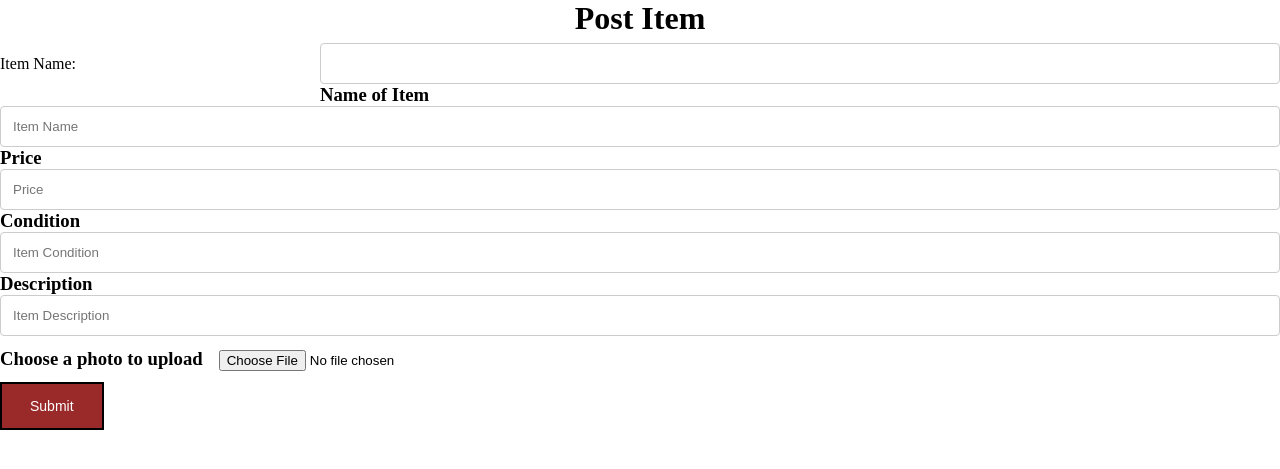
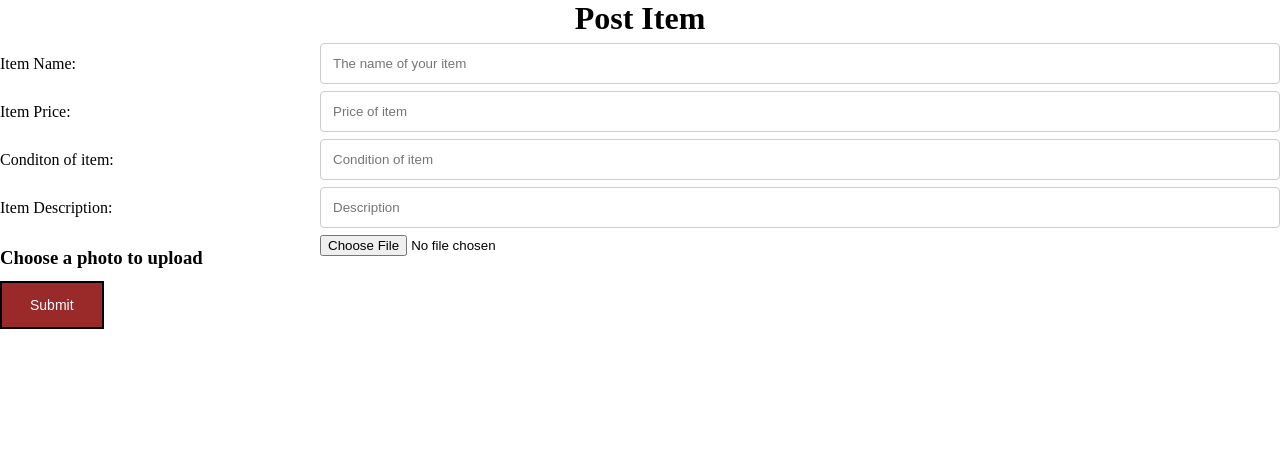
Before and after one commit to alisonkim12/SwarthmoreMarketplace, a Flask app: page /post in a window 1280 px wide. Shown: the part 76-545 px from the top of the page. Run offline with Flask 2, Linux system fonts and the light colour scheme; the visitor is signed in with stand-in values (Sample User, id 1).

Commit message:
styled postitem

```diff
--- a/backend/templates/postItem.html
+++ b/backend/templates/postItem.html
@@ -40,31 +40,71 @@
         </div>
 
         <div class="col-75">
-          <input type="text"
+          <input type="text" id="item_name" name="item_name" placeholder="The name of your item"/>
+          <small></small>
+        </div>
 
       </div>
+
+      <div class="row">
+
+        <div class="col-25">
+          <label for="item_price">Item Price:</label>
         </div>
-    </form>
-    <h3>Name of Item</h3>
-    <input type="text" id = "item_name" placeholder="Item Name">
-    <br>
-    <h3>Price</h3>
-    <input type="text" id = "item_price" placeholder="Price">
-    <h3>Condition</h3>
-    <input type="text" id = "item_condition" placeholder="Item Condition">
-    <h3>Description</h3>
-    <input type="text" id = "item_description" placeholder="Item Description">
 
+        <div class="col-75">
+          <input type="text" id="item_price" name="item_price" placeholder="Price of item"/>
+          <small></small>
+        </div>
+
+      </div>
+
+      <div class="row">
+
+        <div class="col-25">
+          <label for="item_condition">Conditon of item:</label> <!--should this be a select?-->
+        </div>
+
+        <div class="col-75">
+          <input type="text" id="item_condition" name="item_condition" placeholder="Condition of item"/>
+          <small></small>
+        </div>
+
+      </div>
+
+      <div class="row">
+
+        <div class="col-25">
+          <label for="item_description">Item Description:</label>
+        </div>
+
+        <div class="col-75">
+          <input type="text" id="item_description" name="item_description" placeholder="Description"/>
+          <small></small>
+        </div>
+
+      </div>
+
+      <div class="row">
+
+        <div class="col-25">
           <label for="photo"><h3>Choose a photo to upload</h3></label>
+        </div>
+
+        <div class="col-75">
           <span>
             <input type="file" id="item_photo" name="photo" accept="image/png, image/jpeg">
           </span>
+        </div>
+
+      </div>
+
       <div class="row">
         <button class="cnfrmbtn" onclick="sendRequest()">Submit</button>
         <!--button type="submit" class="full">Register</button-->
       </div>
 
-
+    </form>
   </div>
 </body>
 
```
Lines whose indentation alone changed are shown as unchanged.
